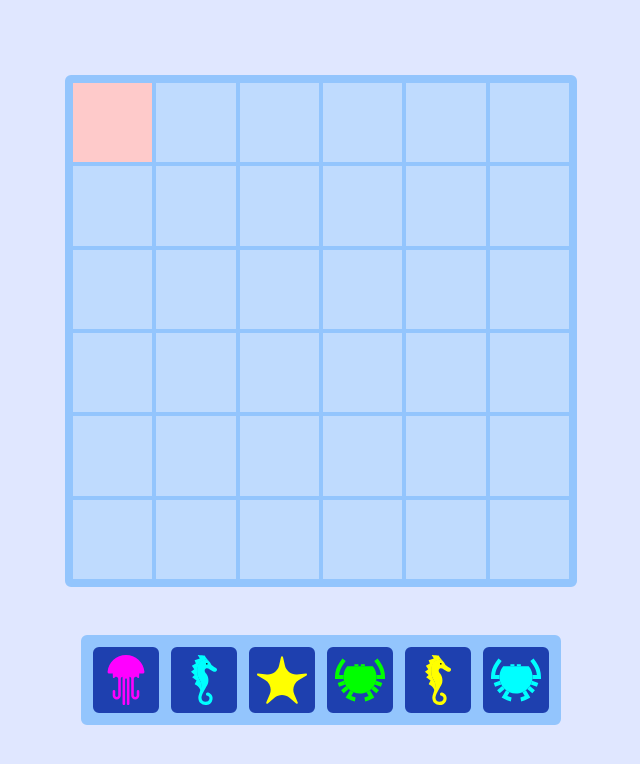
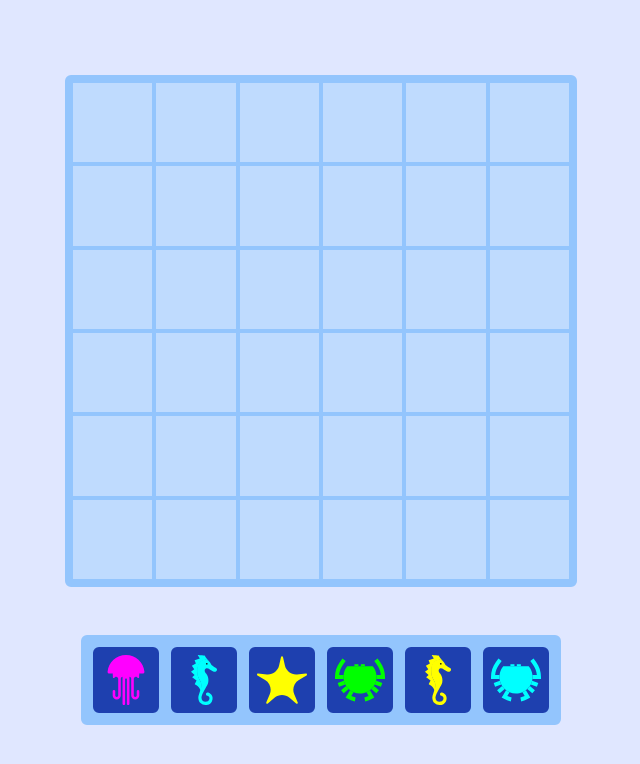
Before and after one commit to aventide/get-schooled, a React (Create React App) app: page / in a window 1280 px wide. Shown: the top 764 px of the page, without its empty margins (319-959 px from the left). Built offline with nearby package versions, Linux system fonts and the light colour scheme.

Commit message:
reworked single placing mechanism

```diff
--- a/src/App.js
+++ b/src/App.js
@@ -44,10 +44,7 @@ function generateTileSet() {
 function App() {
 
   const [board, setBoard] = useState(generateInitialBoard());
-  const [placementTarget, setPlacementTarget] = useState({
-    x: 0,
-    y: 0
-  });
+  const [targetTile, setTargetTile] = useState(null);
 
   // the entire set of tiles. 36 of them.
   // generate by fitting every animal/color combo, and setting a unique id
@@ -59,22 +56,24 @@ function App() {
     setAvailableBank(take(bank, 6))
   }, [bank])
 
-  function handlePlaceTile(id) {
+  function handleSelectTile(x, y) {
+    if(targetTile || targetTile === 0){
+      const newBoard = board;
 
-    const newBoard = board;
+      // addressed column-first
+      newBoard[y][x]['occupyingTile'] = targetTile;
 
-    // addressed column-first
-    newBoard[placementTarget.y][placementTarget.x].occupyingTile = id;
-
-    setBoard(newBoard);
-    setBank(bank.filter(item => item.id !== id))
+      setTargetTile(null);
+      setBoard(newBoard);
+      setBank(bank.filter(item => item.id !== targetTile))
+    }
   }
 
   return (
     <div className="h-screen bg-indigo-100 w-full flex justify-center items-center flex-col">
       <div className="w-4/5 md:w-3/5 lg:w-2/5 border-8 border-blue-300 rounded-md bg-blue-300 grid grid-cols-6 grid-rows-6 cursor-pointer gap-1">
         {
-          board.flat().map(boardTile => <div className={`group bg-blue-200 hover:bg-red-400 ${boardTile.x === placementTarget.x && boardTile.y === placementTarget.y ? 'bg-red-200' : ''} hover:text-white aspect-square`} onClick={() => setPlacementTarget({x: boardTile.x, y: boardTile.y})}>{
+          board.flat().map(boardTile => <div className={`group bg-blue-200 hover:bg-red-400 hover:text-white aspect-square`} onClick={() => handleSelectTile(boardTile.x, boardTile.y)}>{
             (boardTile.occupyingTile || boardTile.occupyingTile === 0) && <Tile animal={tileSet[boardTile.occupyingTile].animal} color={tileSet[boardTile.occupyingTile].color}/>
           }</div>)
         }
@@ -83,11 +82,14 @@ function App() {
       <div className="mt-12 flex flex-row justify-evenly items-center w-full px-10">
         {availableBank.length > 0 && <div className="w-full md:w-3/5 lg:w-2/5 border-8 border-blue-300 rounded-md bg-blue-300 grid grid-cols-6 grid-rows-1 cursor-pointer gap-1">
           {
-            availableBank.map((abItem) => <BankTile animal={abItem.animal} color={abItem.color} onSelect={() => handlePlaceTile(abItem.id)} />)
+            availableBank.map((abItem) => (
+              <div className={(targetTile || targetTile === 0) && abItem.id !== targetTile ? "opacity-25" : ""}>
+                <BankTile animal={abItem.animal} color={abItem.color} onSelect={() => setTargetTile(abItem.id)} />
+              </div>
+            ))
           }
         </div>}
       </div>
-
 
     </div>
   );
```
